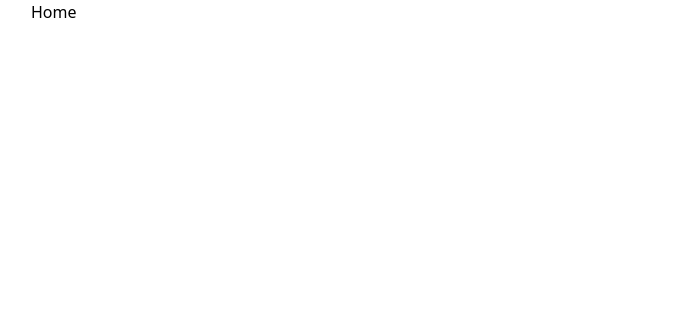
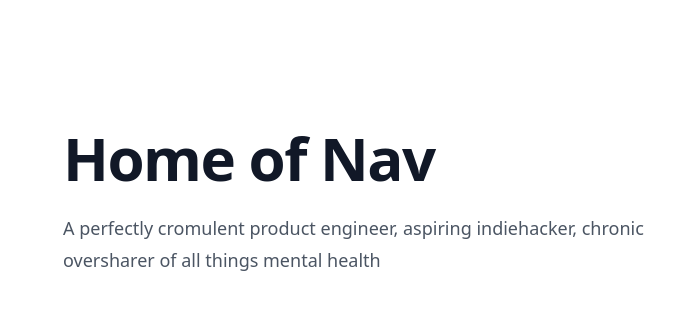
Before and after one commit to sirmews/perfectlycromulent.dev, a Next.js app: page / in a window 1280 px wide. Shown: the top 310 px of the page, without its empty margins (1-676 px from the left). Built offline with nearby package versions, Linux system fonts and the light colour scheme.

Commit message:
add simple intro

```diff
--- /dev/null
+++ b/app/components/Introduction.tsx
@@ -0,0 +1,15 @@
+export const Introduction = () => (
+  <div className='bg-white py-24 sm:py-32'>
+    <div className='mx-auto max-w-7xl px-6 lg:px-8'>
+      <div className='mx-auto max-w-2xl lg:mx-0'>
+        <h2 className='text-4xl font-bold tracking-tight text-gray-900 sm:text-6xl'>
+          Home of Nav
+        </h2>
+        <p className='mt-6 text-lg leading-8 text-gray-600'>
+          A perfectly cromulent product engineer, aspiring indiehacker, chronic
+          oversharer of all things mental health
+        </p>
+      </div>
+    </div>
+  </div>
+)
--- /dev/null
+++ b/app/components/index.ts
@@ -0,0 +1 @@
+export * from './Introduction'
--- a/app/page.tsx
+++ b/app/page.tsx
@@ -1,5 +1,6 @@
 import Image from "next/image";
 import { Inter } from "next/font/google";
+import { Introduction } from "./components";
 
 const inter = Inter({ subsets: ["latin"] });
 
@@ -7,7 +8,7 @@ export default function Home() {
   return (
     <main>
       <div>
-        <p className="text-red">Home</p>
+        <Introduction />
       </div>
     </main>
   );
--- a/package.json
+++ b/package.json
@@ -15,6 +15,7 @@
     "@types/node": "18.15.11",
     "@types/react": "18.0.33",
     "@types/react-dom": "18.0.11",
+    "classnames": "^2.3.2",
     "eslint": "8.37.0",
     "eslint-config-next": "13.2.4",
     "next": "^13.2.4",
```
Also changed, not shown: .prettierrc.json, 1 other file (tests, documents, lock files or other folders).
